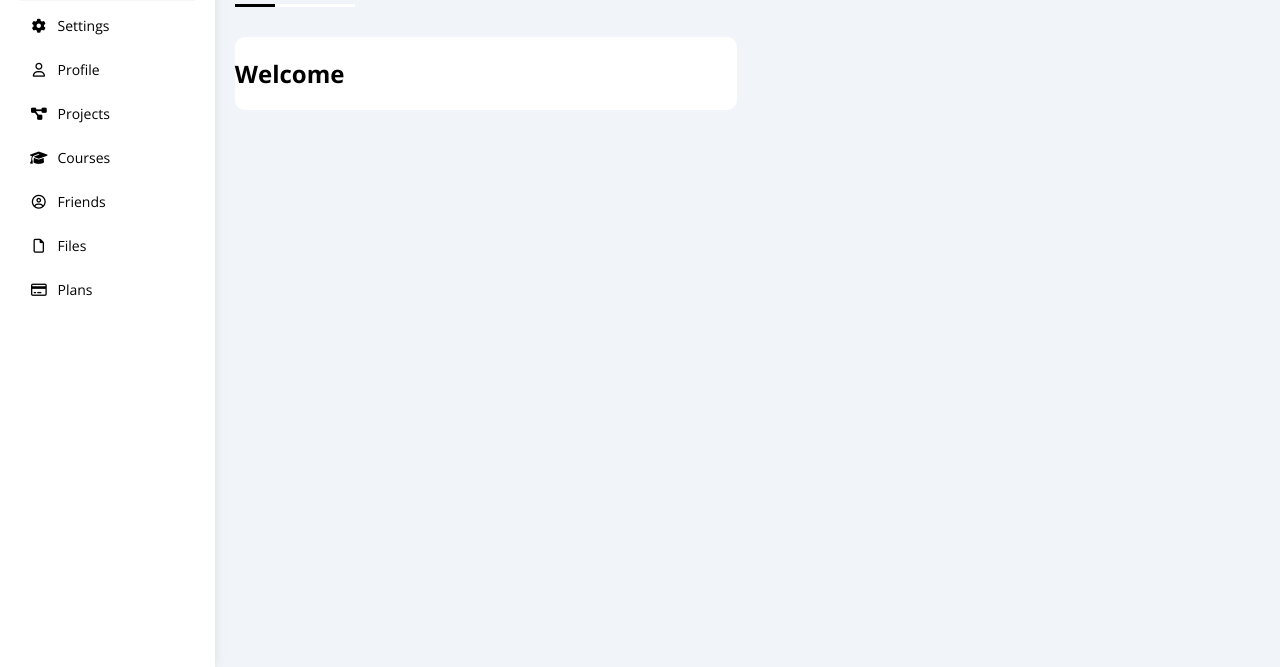
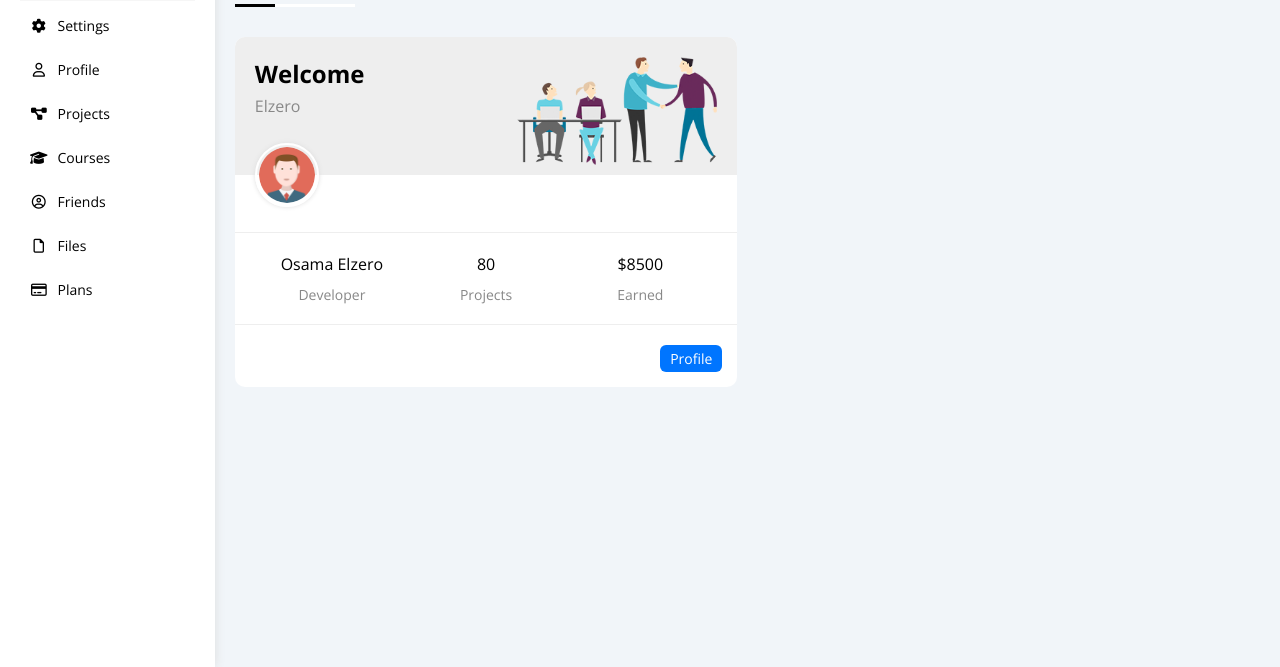
Before and after one commit to MohammadShaded/ShadidWebsite, a plain HTML site: page index.html in a window 1280 px wide. Shown: the part 133-800 px from the top of the page. Drawn offline with nearby package versions, Linux system fonts and the light colour scheme.

Commit message:
#07 - Dashboard Page - Welcome

```diff
--- a/css/framework.css
+++ b/css/framework.css
@@ -14,12 +14,17 @@
 .align-center {
     align-items: center;
 }
-
+.space-between {
+    justify-content: space-between;
+}
 .d-grid {
     display: grid;
 }
 .gap-20{
     grid-gap: 20px;
+}
+.d-block {
+    display: block;
 }
 @media (max-width: 767px) {
     .block-mobile {
@@ -38,11 +43,27 @@
 .p-20 {
     padding: 20px;
 }
+.m-0 {
+    margin: 0px;
+}
 .m-20 {
     margin: 20px;
 }
 .mt-0 {
     margin-top: 0;
+}
+.mt-5 {
+    margin-top: 5px;
+}
+.mt-20 {
+    margin-top: 20px;
+}
+.mt-10{
+    margin-top: 10px;
+}
+.mb-20
+{
+    margin-bottom: 20px;
 }
 /* End Padding + Margin */
 
@@ -50,8 +71,20 @@
 .bg-white {
     background-color: white;
 }
+.bg-eee {
+    background-color: #eee;
+}
+.bg-blue {
+    background-color: var(--blue-color);
+}
 .c-black {
     color: black;
+}
+.c-grey{
+    color: var(--grey-color);
+}
+.c-white {
+    color: white;
 }
 /* End Color */
 
@@ -90,11 +123,18 @@
     justify-content: space-between;
     align-items: center;
 }
+.btn-shape {
+    padding: 4px 10px;
+    border-radius: 6px;
+}
 /* End Components  */
 
 /* Start Sizes */
 .w-full {
     width: 100%;
+}
+.w-fit {
+    width: fit-content;
 }
 /* End Sizes */
 
--- a/css/master.css
+++ b/css/master.css
@@ -25,7 +25,7 @@ a {
 }
 
 .page {
-        height: 100vh;
+    min-height: 100vh;
     background-color: #F1F5F9;
 }
 
@@ -200,3 +200,47 @@ margin-bottom: 50px;
     }
 }
 /* End Content  */
+/* Start Welcome Widget */
+.welcome {
+  overflow: hidden;
+}
+.welcome .intro img {
+  width: 200px;
+  margin-bottom: -10px;
+}
+.welcome .avatar {
+  width: 64px;
+  height: 64px;
+  border: 2px solid white;
+  border-radius: 50%;
+  padding: 2px;
+  box-shadow: 0 0 5px #ddd;
+  margin-left: 20px;
+  margin-top: -32px;
+}
+.welcome .body {
+  border-top: 1px solid #eee;
+  border-bottom: 1px solid #eee;
+}
+.welcome .body > div {
+  flex: 1;
+}
+.welcome .visit {
+  margin: 0 15px 15px auto;
+  transition: 0.3s;
+}
+.welcome .visit:hover {
+  background-color: var(--blue-alt-color);
+}
+@media (max-width: 767px) {
+  .welcome .intro {
+    padding-bottom: 30px;
+  }
+  .welcome .avatar {
+    margin-left: 0;
+  }
+  .welcome .body > div:not(:last-child) {
+    margin-bottom: 20px;
+  }
+}
+/* End Welcome Widget */
--- a/index.html
+++ b/index.html
@@ -82,9 +82,26 @@
             <!-- End Head -->
             <h1 class="p-relative">Dashboard</h1>
             <div class="wrapper d-grid gap-20">
-                <div class="welcome bg-white rad-10 txt-c-mobile block-mobile">
-                    <h2>Welcome</h2>
-                </div>
+         <!-- Start Welcome Widget -->
+         <div class="welcome bg-white rad-10 txt-c-mobile block-mobile">
+          <div class="intro p-20 d-flex space-between bg-eee">
+            <div>
+              <h2 class="m-0">Welcome</h2>
+              <p class="c-grey mt-5">Elzero</p>
+            </div>
+            <img class="hide-mobile" src="imgs/welcome.png" alt="" />
+          </div>
+          <img src="imgs/avatar.png" alt="" class="avatar" />
+          <div class="body txt-c d-flex p-20 mt-20 mb-20 block-mobile">
+            <div>Osama Elzero <span class="d-block c-grey fs-14 mt-10">Developer</span></div>
+            <div>80 <span class="d-block c-grey fs-14 mt-10">Projects</span></div>
+            <div>$8500 <span class="d-block c-grey fs-14 mt-10">Earned</span></div>
+          </div>
+          <a href="profile.html" class="visit d-block fs-14 bg-blue c-white w-fit btn-shape">Profile</a>
+        </div>
+        <!-- End Welcome Widget -->
+
+
             </div>
         </div>
     </div>
```
